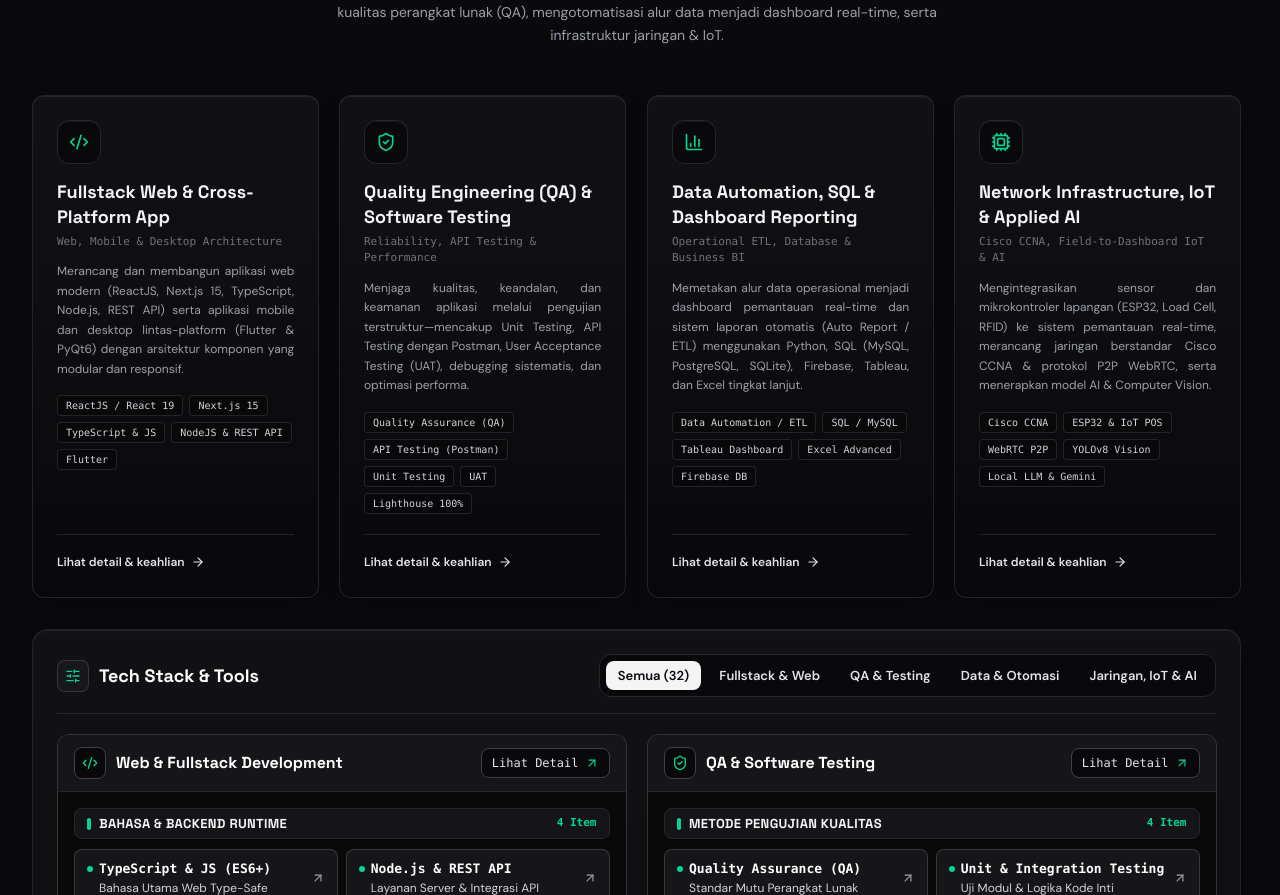
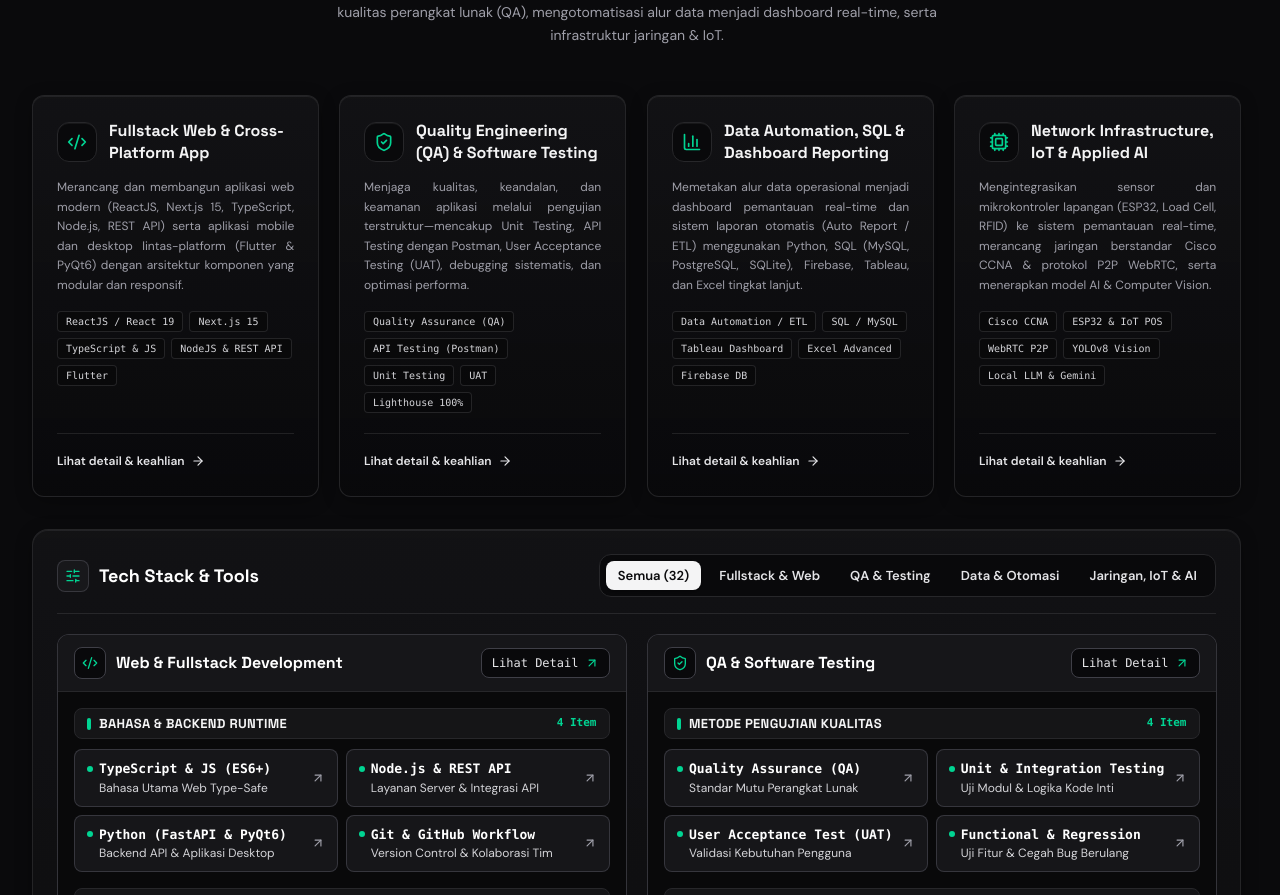
Before and after one commit to EdvanVPRoject/portofolio, a Next.js app: page / in a window 1280 px wide. Shown: the part 3646-4541 px from the top of the page. Built offline with nearby package versions, Linux system fonts and the light colour scheme.

Commit message:
style(skills): align specialization card titles inline beside icons

```diff
--- a/src/app/page.tsx
+++ b/src/app/page.tsx
@@ -1984,21 +1984,18 @@ export default function PortfolioPage() {
                   className="spotlight-card group relative flex flex-col justify-between overflow-hidden rounded-xl border border-zinc-800/90 p-5 sm:p-6 hover:border-zinc-700 cursor-pointer active:scale-[0.99]"
                 >
                   <div className="relative z-10">
-                    {/* Standard Open-Source Icon Badge */}
-                    <div className="spring-icon mb-4 inline-flex h-11 w-11 items-center justify-center rounded-xl border border-zinc-800 bg-zinc-950 text-emerald-400 shadow-[inset_0_1px_0_0_rgba(255,255,255,0.06)] group-hover:border-emerald-500/40 group-hover:bg-emerald-500/10">
+                    {/* Icon & Title Inline Header */}
+                    <div className="mb-3.5 flex items-center gap-3">
+                      <div className="spring-icon flex h-10 w-10 shrink-0 items-center justify-center rounded-xl border border-zinc-800 bg-zinc-950 text-emerald-400 shadow-[inset_0_1px_0_0_rgba(255,255,255,0.06)] group-hover:border-emerald-500/40 group-hover:bg-emerald-500/10">
                         {item.iconName === 'code' && <Code2 className="h-5 w-5" />}
                         {item.iconName === 'shield' && <ShieldCheck className="h-5 w-5" />}
                         {item.iconName === 'chart' && <BarChart3 className="h-5 w-5" />}
                         {item.iconName === 'cpu' && <Cpu className="h-5 w-5" />}
                       </div>
-
-                    {/* Title & Subtitle */}
-                    <h3 className="font-heading text-base sm:text-lg font-bold text-zinc-100 leading-snug transition-colors group-hover:text-white">
+                      <h3 className="font-heading text-sm sm:text-base font-bold text-zinc-100 leading-snug transition-colors group-hover:text-white">
                         {item.title}
                       </h3>
-                    <p className="mt-1 font-mono text-[11px] text-zinc-500">
-                      {item.subtitle}
-                    </p>
+                    </div>
 
                     {/* Concise Practical Narrative */}
                     <p className="mt-3 text-xs leading-relaxed text-zinc-400 text-justify">
```
Lines whose indentation alone changed are shown as unchanged.
